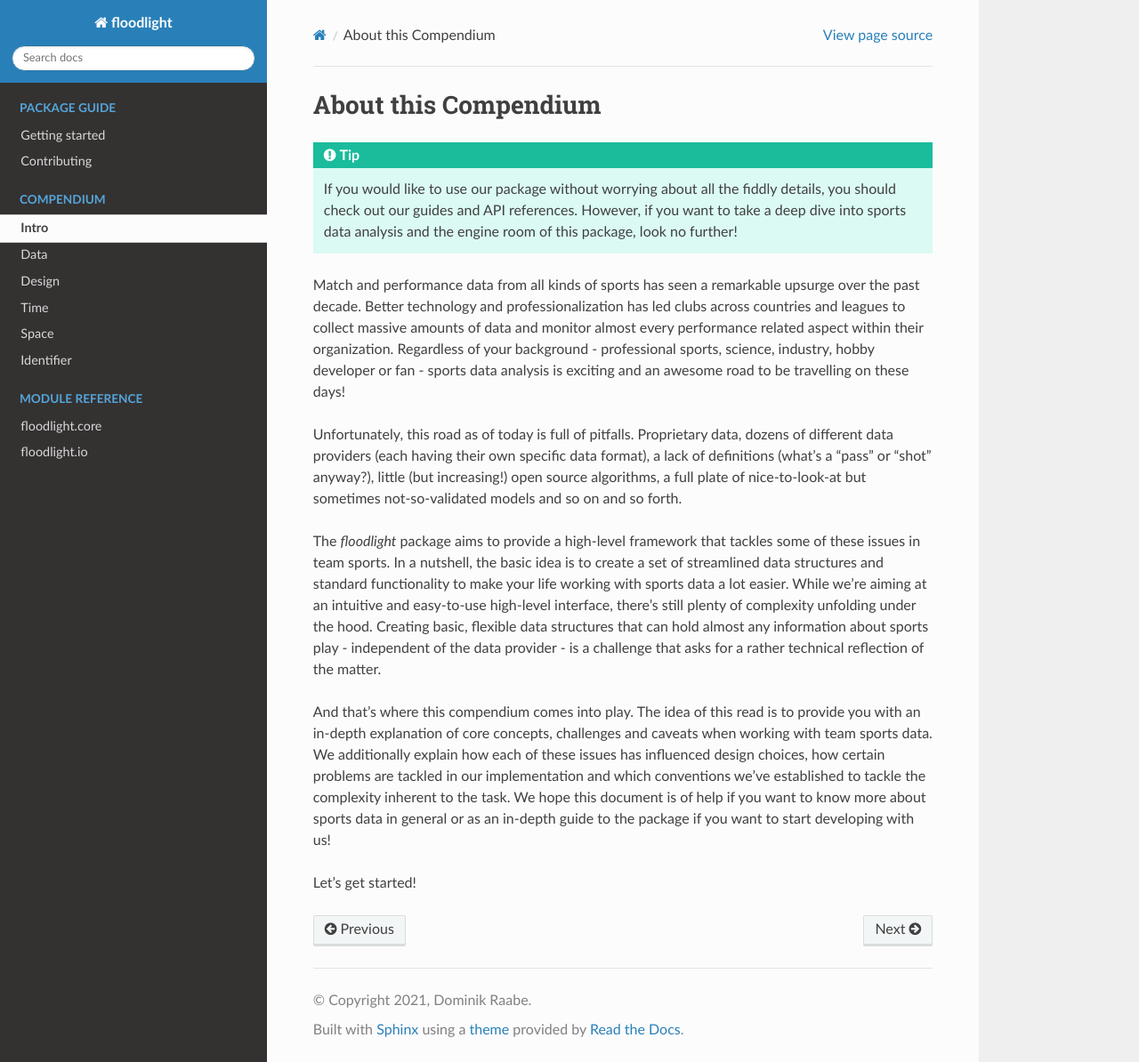
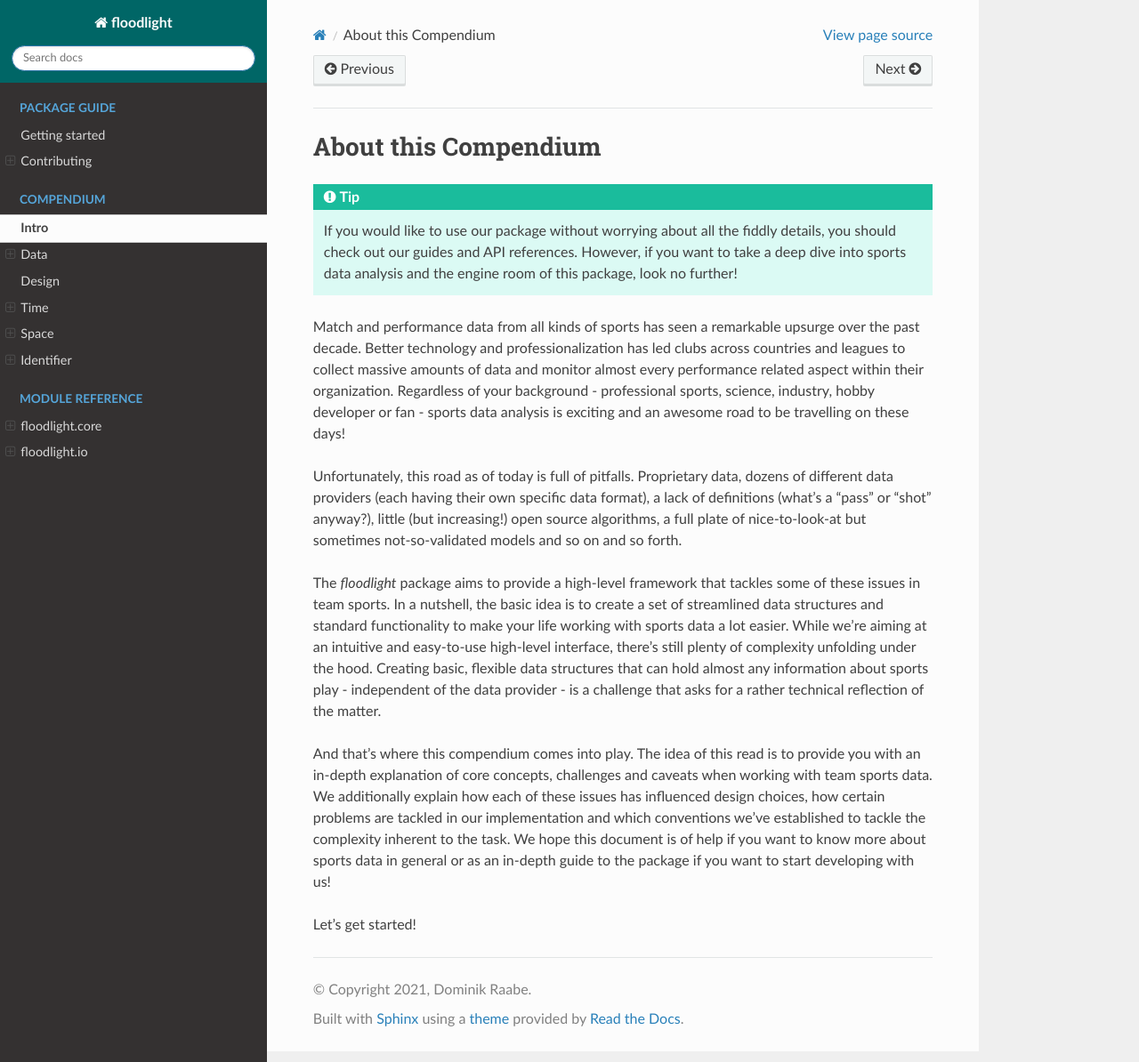
Before and after one commit to floodlight-sports/floodlight, a Sphinx documentation site: the page built from docs/source/compendium/0_compendium.rst, in a window 1280 px wide and 1194 px high. Shown: the whole window at 89% size. Built offline with Sphinx 7.4.7 and the Read the Docs theme 2.0.0, drawn with Linux system fonts in a browser that asks for light colours; some of the changed lines change nothing that is shown.

Commit message:
docs: update sphinx configuration

```diff
--- a/docs/source/conf.py
+++ b/docs/source/conf.py
@@ -1,40 +1,29 @@
-# Configuration file for the Sphinx documentation builder.
-#
-# This file only contains a selection of the most common options. For a full
-# list see the documentation:
-# https://www.sphinx-doc.org/en/master/usage/configuration.html
-
-# -- Path setup --------------------------------------------------------------
-
-# If extensions (or modules to document with autodoc) are in another directory,
-# add these directories to sys.path here. If the directory is relative to the
-# documentation root, use os.path.abspath to make it absolute, like shown here.
-#
+import datetime
 import os
 import sys
 
+# from floodlight import __version__
+
+# -- Path setup --------------------------------------------------------------
 sys.path.insert(0, os.path.abspath(".."))
 
 
 # -- Project information -----------------------------------------------------
+project = "floodlight"
+year = datetime.datetime.now().year
+author = "Dominik Raabe"
+copyright = f"{year}, {author}"
 
-project = "floodlight"
-copyright = "2021, Dominik Raabe"
-author = "Dominik Raabe"
-
-# The full version, including alpha/beta/rc tags
-release = "v0.1.0"
+__version__ = "0.1.0"
+release = f"v{__version__}"
 
 
 # -- General configuration ---------------------------------------------------
-
-# Add any Sphinx extension module names here, as strings. They can be
-# extensions coming with Sphinx (named 'sphinx.ext.*') or your custom
-# ones.
 extensions = [
     "sphinx.ext.autodoc",
     "sphinx.ext.coverage",
     "sphinx.ext.napoleon",
+    "sphinx.ext.viewcode",
     "sphinx_autodoc_typehints",
 ]
 
@@ -52,13 +41,15 @@ exclude_patterns = ["_build", "Thumbs.db", ".DS_Store"]
 
 
 # -- Options for HTML output -------------------------------------------------
+html_theme = "sphinx_rtd_theme"
+html_theme_options = {
+    "display_version": True,
+    "collapse_navigation": False,
+    "navigation_depth": 2,
+    "prev_next_buttons_location": "top",
+    "style_external_links": True,
+    "style_nav_header_background": "#006666",
+}
 
-# The theme to use for HTML and HTML Help pages.  See the documentation for
-# a list of builtin themes.
-#
-html_theme = "sphinx_rtd_theme"
-
-# Add any paths that contain custom static files (such as style sheets) here,
-# relative to this directory. They are copied after the builtin static files,
-# so a file named "default.css" will overwrite the builtin "default.css".
 html_static_path = ["_static"]
+# html_css_files = ['css/custom.css']
```
